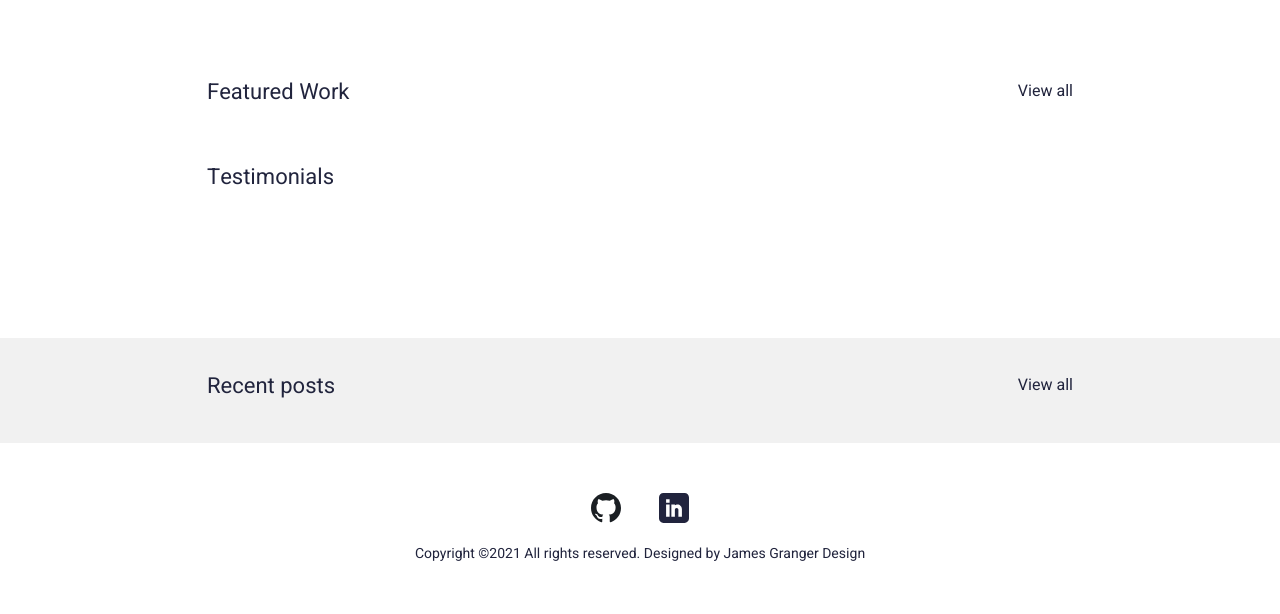
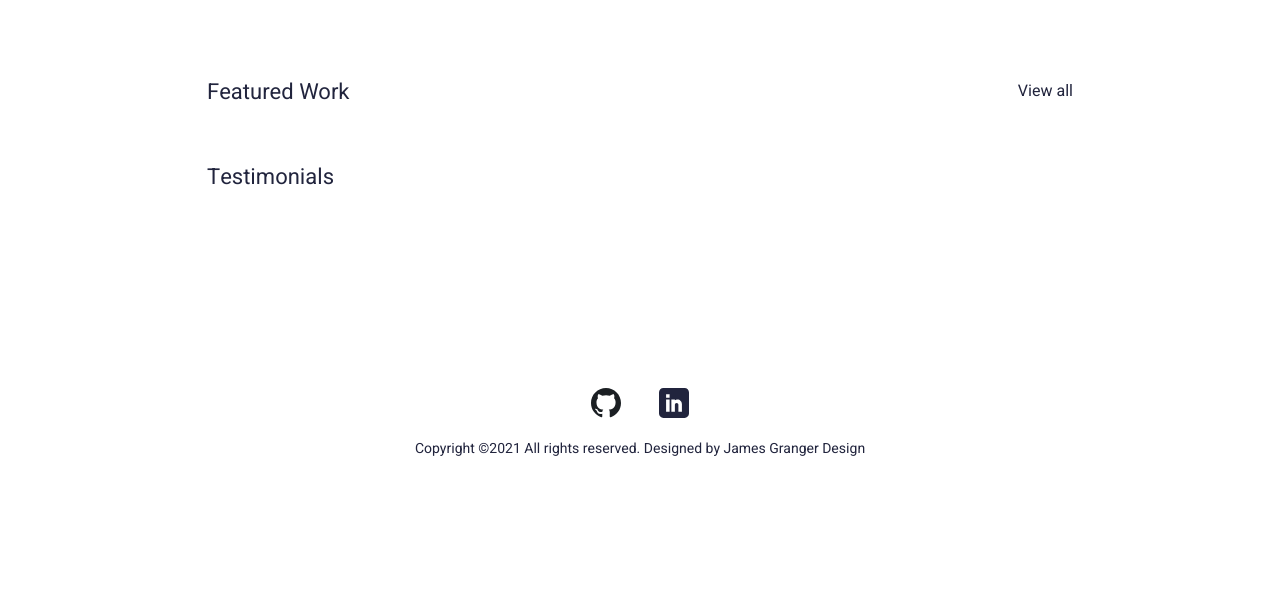
Before and after one commit to ThibautLandrein/online-resume, a Django app: page / in a window 1280 px wide. Shown: the part 1144-1758 px from the top of the page. After the commit the page ends 1600 px from the top, so only its background shows below. Run offline with Django 3.2, Linux system fonts and the light colour scheme; data comes from the database, SQL or seed files in the repository; data that the repository does not hold is empty; some libraries are stand-ins or nearby versions.

Commit message:
Suppreession section blog

```diff
--- a/resume/main/templates/main/index.html
+++ b/resume/main/templates/main/index.html
@@ -226,37 +226,7 @@ Start Content
   </div>
 </section>
 
-<section>
-  <div class="sectionSpaceSm lightBg">
-    <div class="container">
-      <div class="row pb-3">
-        <div class="col">
-          <h4 class="smText regular">Recent posts</h4>
-        </div>
-        <div class="col-auto">
-          <a href="{% url 'main:blog' %}" class="simpleLink">View all</a>
-        </div>
-      </div>
-      <div class="row g-3">
-      {% for b in blogs %}
-      {% if b.is_active %}
-        <div class="col-lg-6">
-          <div class="cardStyle1">
-            <h4 class="mdTitle cs1Title"><a href="{% url 'main:blog' slug=b.slug %}">{{b.name}}</a></h4>
-            <ul class="cardOptionCol">
-              <li>{{b.timestamp.date}}</li>
-              <li>{{b.author}}</li>
-            </ul>
-            <p>{{b.description}}</p>
-          </div>
-        </div>
-        {% endif %}
-        {% endfor %}
 
-      </div>
-    </div>
-  </div>
-</section>
 {% endblock %}
 <!-- ================================
 End Content
```
